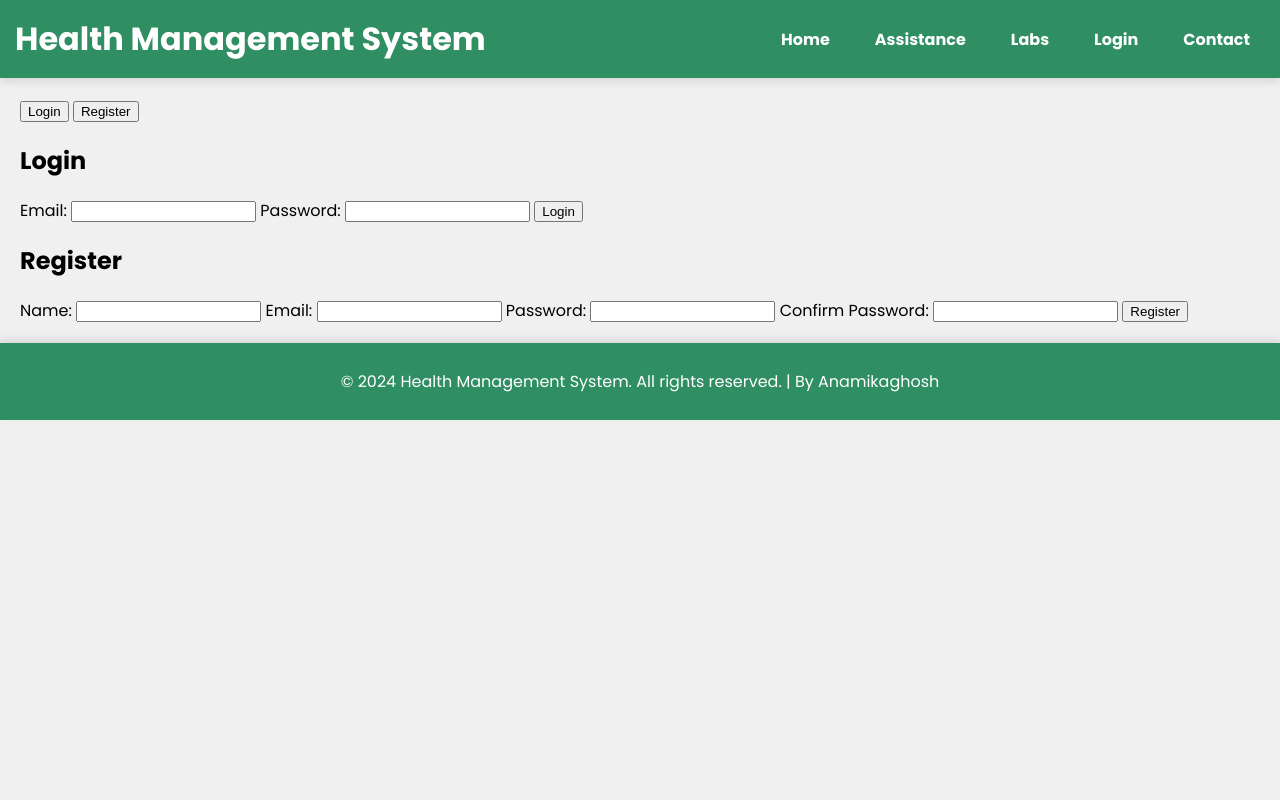
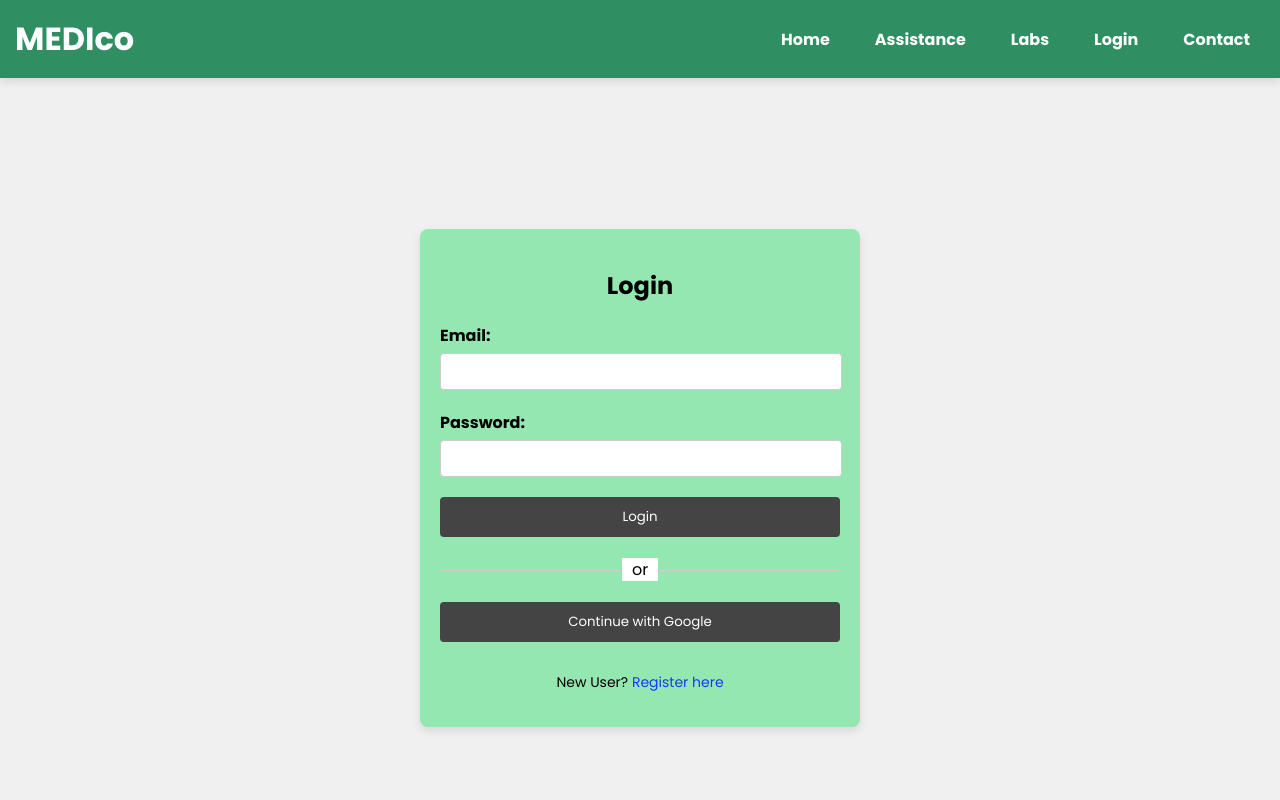
Before and after one commit to Anamika-ghosh/FRT-MedicoHealthManagementSystem-, a plain HTML site: page login.html in a window 1280 px wide. Shown: the top 800 px of the page. Drawn offline with Linux system fonts and the light colour scheme; files that its build step writes are made by us from their sources.

Commit message:
Update login.html

```diff
--- a/login.html
+++ b/login.html
@@ -4,13 +4,13 @@
     <meta charset="UTF-8">
     <meta name="viewport" content="width=device-width, initial-scale=1.0">
     <title>Login - Health Management System</title>
-    <link rel="stylesheet" href="../css/style.css">
+    <link rel="stylesheet" href="login.css">
     <link href="https://fonts.googleapis.com/css2?family=Poppins:wght@400;700&family=Roboto:wght@400;700&display=swap" rel="stylesheet">
 </head>
 <body>
     <header>
         <div class="logo">
-            <h1>Health Management System</h1>
+            <h1>MEDIco</h1>
         </div>
         <nav>
             <ul>
@@ -22,13 +22,8 @@
             </ul>
         </nav>
     </header>
-    <main>
-        <div class="form-container">
-            <div class="form-header">
-                <button id="loginBtn" class="form-toggle active">Login</button>
-                <button id="registerBtn" class="form-toggle">Register</button>
-            </div>
-            <div id="loginForm" class="form-content active">
+    <main class="login-container">
+        <div class="login-box">
             <h2>Login</h2>
             <form>
                 <label for="loginEmail">Email:</label>
@@ -37,26 +32,16 @@
                 <input type="password" id="loginPassword" name="loginPassword" required>
                 <button type="submit">Login</button>
             </form>
+            <div class="separator">
+                <span>or</span>
             </div>
-            <div id="registerForm" class="form-content">
-                <h2>Register</h2>
-                <form>
-                    <label for="registerName">Name:</label>
-                    <input type="text" id="registerName" name="registerName" required>
-                    <label for="registerEmail">Email:</label>
-                    <input type="email" id="registerEmail" name="registerEmail" required>
-                    <label for="registerPassword">Password:</label>
-                    <input type="password" id="registerPassword" name="registerPassword" required>
-                    <label for="registerConfirmPassword">Confirm Password:</label>
-                    <input type="password" id="registerConfirmPassword" name="registerConfirmPassword" required>
-                    <button type="submit">Register</button>
-                </form>
-            </div>
+            <button class="google-btn">Continue with Google</button>
+            <p class="register-link">New User? <a href="register.html">Register here</a></p>
         </div>
     </main>
     <footer>
-        <p>&copy; 2024 Health Management System. All rights reserved. | By Anamikaghosh</p>
+        <p>&copy; 2024 Health Management System. All rights reserved. | By Anamikaghosh </p>
     </footer>
-    <script src="../js/script.js"></script>
+    <script src="script.js"></script>
 </body>
 </html>
```
Lines whose indentation alone changed are shown as unchanged.
